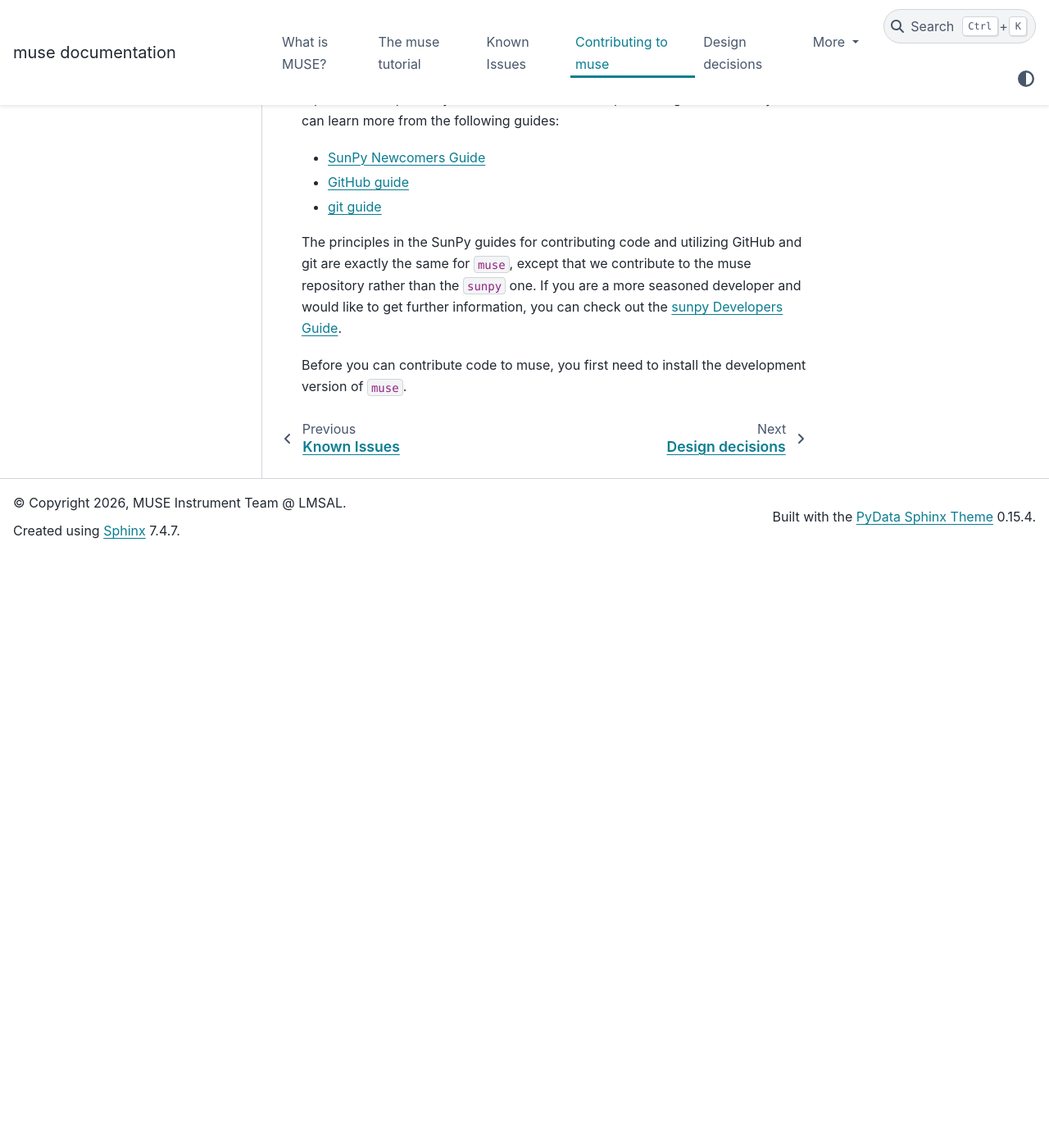
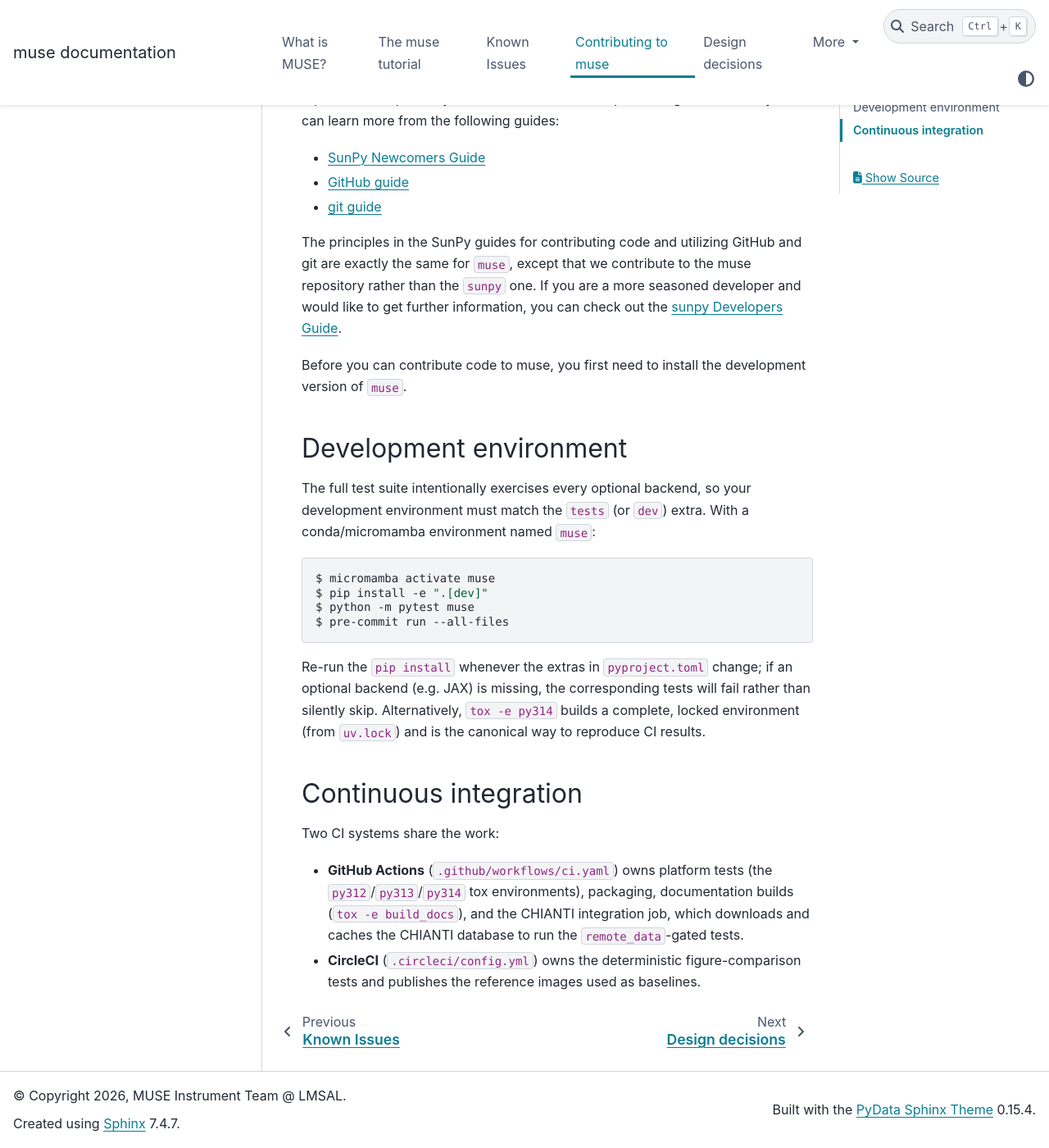
Before and after one commit to LM-SAL/muse, a Sphinx documentation site: the page built from docs/contributing.rst, in a window 1280 px wide and 1400 px high, scrolled down 1137 px. Shown: the whole window at 82% size. Built offline with Sphinx 7.4.7 and the PyData theme 0.15.4, drawn with Linux system fonts in a browser that asks for light colours; pages that are not in the unit, such as notebooks, are missing from menus; the version number could not be read and is left out; before the commit the page ends 1814 px from its top, so only the background shows below that.

```diff
--- /dev/null
+++ b/changelog/50.breaking.rst
@@ -0,0 +1,2 @@
+Matplotlib is no longer a runtime dependency of ``muse``; it moved to the
+``docs`` and ``tests`` extras since no library module imports it.
--- /dev/null
+++ b/changelog/50.doc.rst
@@ -0,0 +1,3 @@
+The documentation landing page now separates implemented capabilities from
+the mission roadmap, and the contributor guide documents the development
+environment contract and which CI system owns which jobs.
--- a/docs/contributing.rst
+++ b/docs/contributing.rst
@@ -42,6 +42,30 @@ If you are a more seasoned developer and would like to get further information,
 
 Before you can contribute code to muse, you first need to install the development version of ``muse``.
 
+Development environment
+=======================
+
+The full test suite intentionally exercises every optional backend, so your development environment must match the ``tests`` (or ``dev``) extra.
+With a conda/micromamba environment named ``muse``:
+
+.. code-block:: bash
+
+    $ micromamba activate muse
+    $ pip install -e ".[dev]"
+    $ python -m pytest muse
+    $ pre-commit run --all-files
+
+Re-run the ``pip install`` whenever the extras in ``pyproject.toml`` change; if an optional backend (e.g. JAX) is missing, the corresponding tests will fail rather than silently skip.
+Alternatively, ``tox -e py314`` builds a complete, locked environment (from ``uv.lock``) and is the canonical way to reproduce CI results.
+
+Continuous integration
+======================
+
+Two CI systems share the work:
+
+* **GitHub Actions** (``.github/workflows/ci.yaml``) owns platform tests (the ``py312``/``py313``/``py314`` tox environments), packaging, documentation builds (``tox -e build_docs``), and the CHIANTI integration job, which downloads and caches the CHIANTI database to run the ``remote_data``-gated tests.
+* **CircleCI** (``.circleci/config.yml``) owns the deterministic figure-comparison tests and publishes the reference images used as baselines.
+
 .. _issue tracker: https://github.com/LM-SAL/muse/issues
 .. _SunPy Newcomers Guide: http://docs.sunpy.org/en/latest/dev_guide/newcomers.html
 .. _GitHub: https://github.com/
--- a/pyproject.toml
+++ b/pyproject.toml
@@ -28,7 +28,6 @@ dependencies = [
   "astropy>=7.2",
   "attrs>=26.1.0",
   "loguru>=0.7.3",
-  "matplotlib>=3.10.0",
   "numpy>=2.4.0",
   "tqdm>=4.67",
   "xarray[io,parallel]>=2026.4.0",
@@ -42,6 +41,7 @@ optional-dependencies.chianti = [
 optional-dependencies.dev = ["muse[all,docs,tests]", "setuptools-scm"]
 optional-dependencies.docs = [
   "muse",
+  "matplotlib>=3.10.0",
   "packaging",
   "plasmacalcs[most]",
   "pydata-sphinx-theme",
@@ -58,6 +58,7 @@ optional-dependencies.docs = [
 optional-dependencies.jax = ["jax>=0.10.2"]
 optional-dependencies.tests = [
   "muse[all]",
+  "matplotlib>=3.10.0",
   "pytest-doctestplus",
   "pytest-loguru",
   "pytest-mpl",
```
Also changed, not shown: docs/index.rst (+21 -5 lines).
